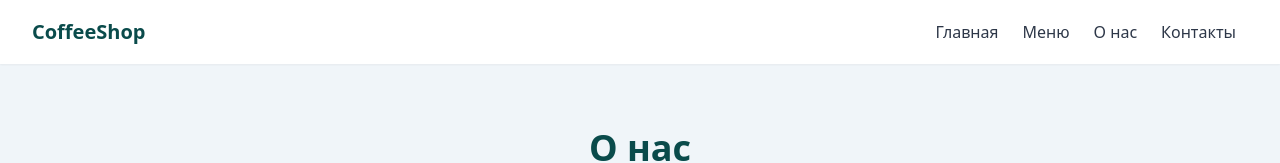
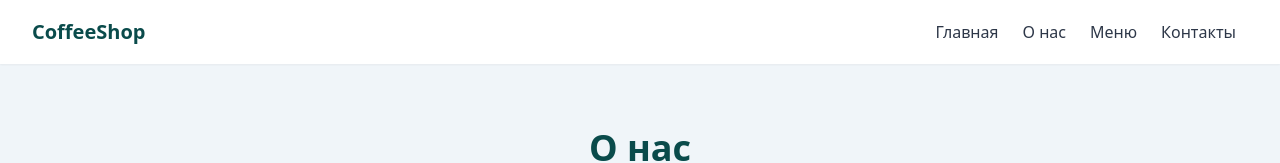
Before and after one commit to VeryPogBTTV/cozy-caffeine-hub, a React (Vite) app: page /about in a window 1280 px wide. Shown: the top 163 px of the page. Built offline with nearby package versions, Linux system fonts and the light colour scheme.

Commit message:
Link Home and About Pages
Implement navigation between the Home and About pages to allow users to switch between them seamlessly, enhancing the site’s usability.
[skip gpt_engineer]

```diff
--- a/src/components/Navbar.tsx
+++ b/src/components/Navbar.tsx
@@ -1,5 +1,6 @@
 import { useState } from "react";
 import { Menu, X } from "lucide-react";
+import { Link } from "react-router-dom";
 
 const Navbar = () => {
   const [isOpen, setIsOpen] = useState(false);
@@ -9,14 +10,14 @@ const Navbar = () => {
       <div className="max-w-7xl mx-auto px-4 sm:px-6 lg:px-8">
         <div className="flex justify-between h-16">
           <div className="flex items-center">
-            <span className="text-coffee-primary text-xl font-bold">CoffeeShop</span>
+            <Link to="/" className="text-coffee-primary text-xl font-bold">CoffeeShop</Link>
           </div>
 
           {/* Desktop Menu */}
           <div className="hidden sm:flex sm:items-center">
-            <a href="#" className="px-3 py-2 text-coffee-text hover:text-coffee-primary">Главная</a>
+            <Link to="/" className="px-3 py-2 text-coffee-text hover:text-coffee-primary">Главная</Link>
+            <Link to="/about" className="px-3 py-2 text-coffee-text hover:text-coffee-primary">О нас</Link>
             <a href="#menu" className="px-3 py-2 text-coffee-text hover:text-coffee-primary">Меню</a>
-            <a href="#about" className="px-3 py-2 text-coffee-text hover:text-coffee-primary">О нас</a>
             <a href="#contact" className="px-3 py-2 text-coffee-text hover:text-coffee-primary">Контакты</a>
           </div>
 
@@ -36,9 +37,9 @@ const Navbar = () => {
       {isOpen && (
         <div className="sm:hidden">
           <div className="px-2 pt-2 pb-3 space-y-1">
-            <a href="#" className="block px-3 py-2 text-coffee-text hover:text-coffee-primary">Главная</a>
+            <Link to="/" className="block px-3 py-2 text-coffee-text hover:text-coffee-primary">Главная</Link>
+            <Link to="/about" className="block px-3 py-2 text-coffee-text hover:text-coffee-primary">О нас</Link>
             <a href="#menu" className="block px-3 py-2 text-coffee-text hover:text-coffee-primary">Меню</a>
-            <a href="#about" className="block px-3 py-2 text-coffee-text hover:text-coffee-primary">О нас</a>
             <a href="#contact" className="block px-3 py-2 text-coffee-text hover:text-coffee-primary">Контакты</a>
           </div>
         </div>
```
